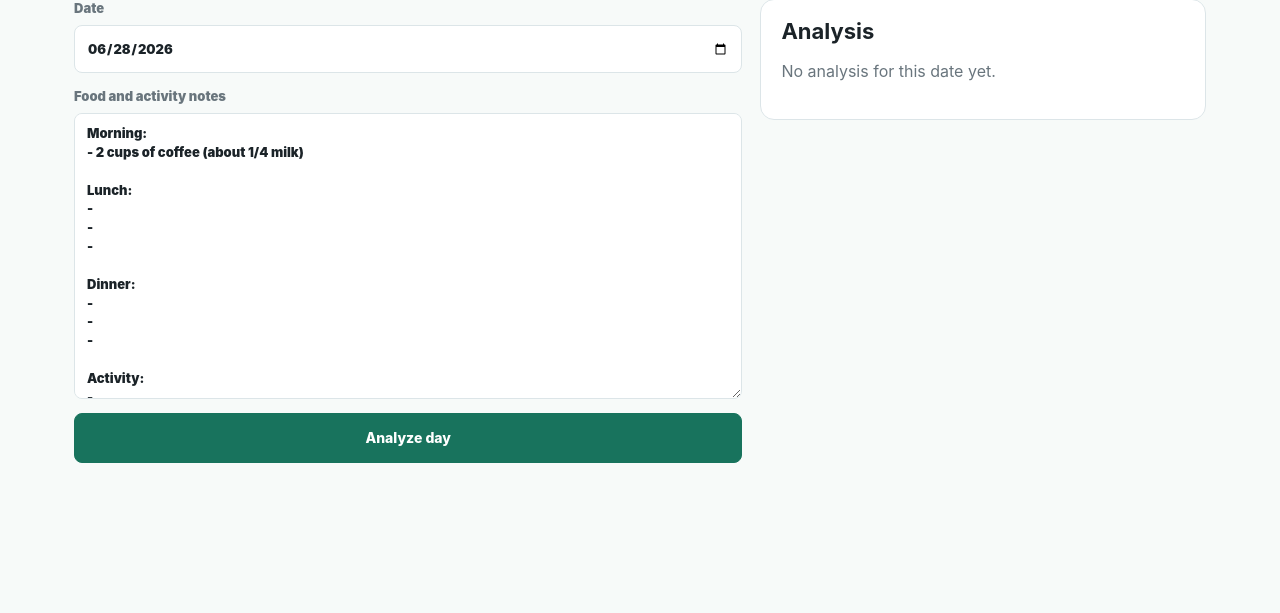
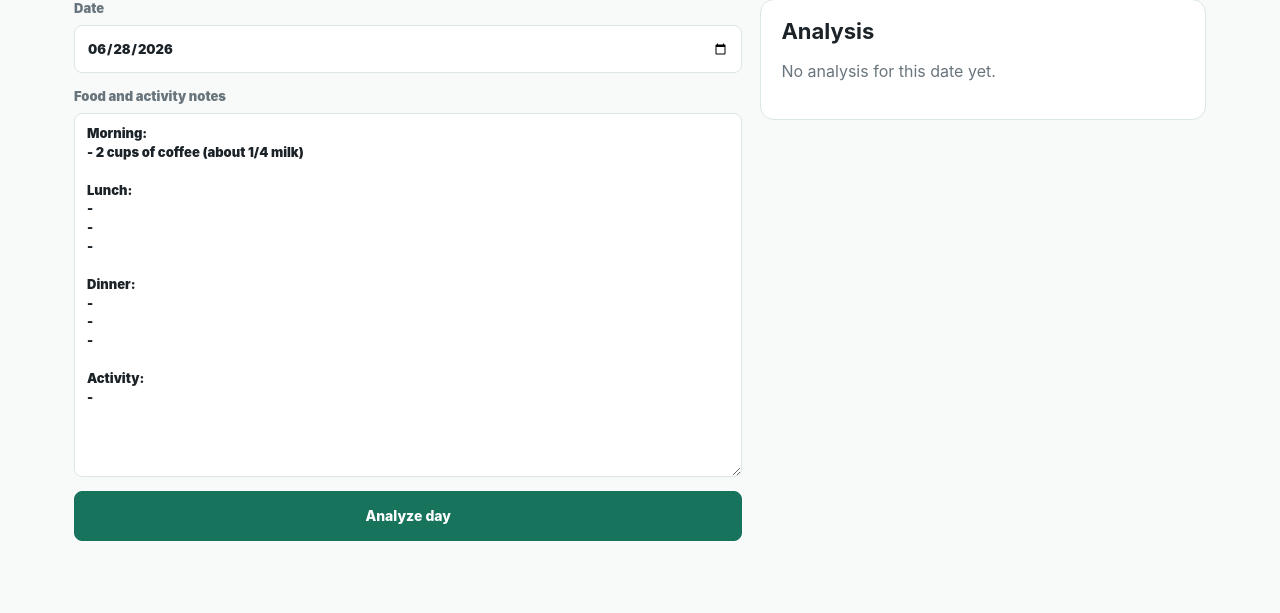
Before and after one commit to halilayyildiz/mydiet, a Flask app: page /entry in a window 1280 px wide. Shown: the part 210-823 px from the top of the page. Before the commit the page ends 673 px from the top, so only its background shows below. Run offline with Flask 3, Linux system fonts and the light colour scheme; data that the repository does not hold is empty.

Commit message:
Increase diary entry textarea height

```diff
--- a/static/styles.css
+++ b/static/styles.css
@@ -885,7 +885,7 @@ h2 {
 }
 
 .stack-form textarea {
-  min-height: 280px;
+  min-height: 364px;
   resize: vertical;
 }
 
--- a/templates/entry.html
+++ b/templates/entry.html
@@ -62,7 +62,7 @@ Activity:
 -
 {%- endif %}
         {%- endset %}
-        <textarea name="diary_text" rows="14" placeholder="{{ t.diary_placeholder }}">{{ entry.diary_text or default_diary_text }}</textarea>
+        <textarea name="diary_text" rows="18" placeholder="{{ t.diary_placeholder }}">{{ entry.diary_text or default_diary_text }}</textarea>
       </label>
       <button type="submit" data-loading-label="{{ t.analyzing }}">{{ t.analyze_day }}</button>
     </form>
```
Also changed, not shown: tests/test_app.py (+1 -1 lines).
